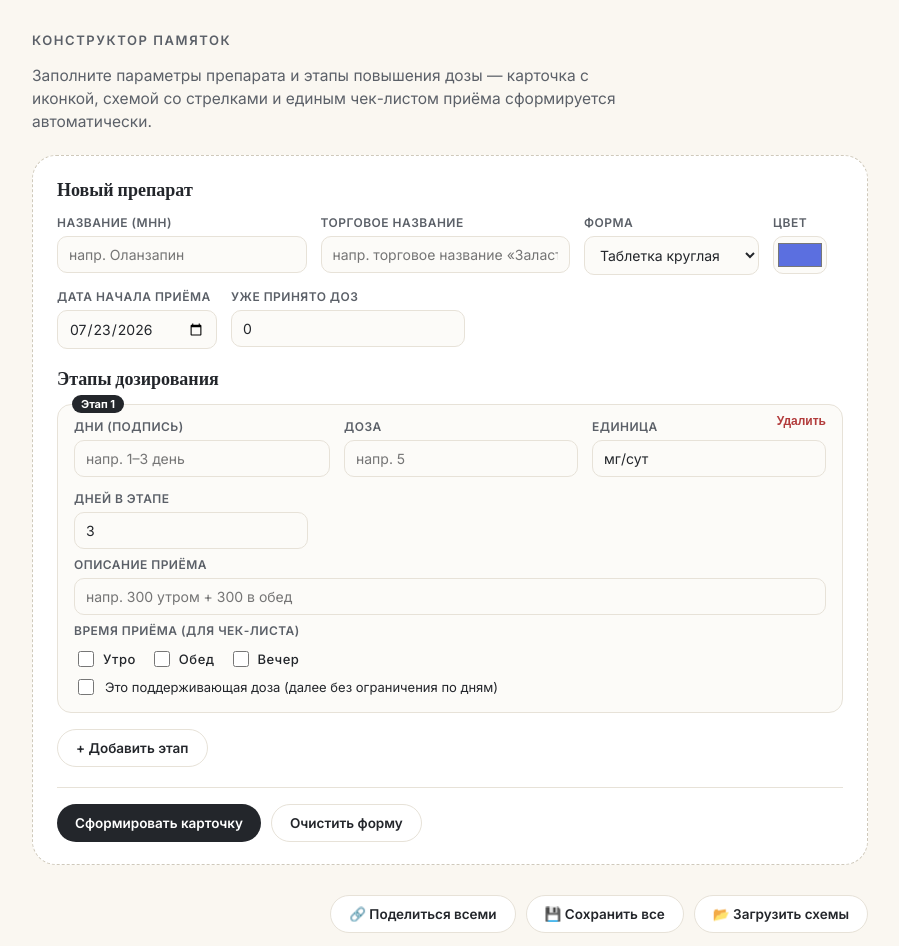
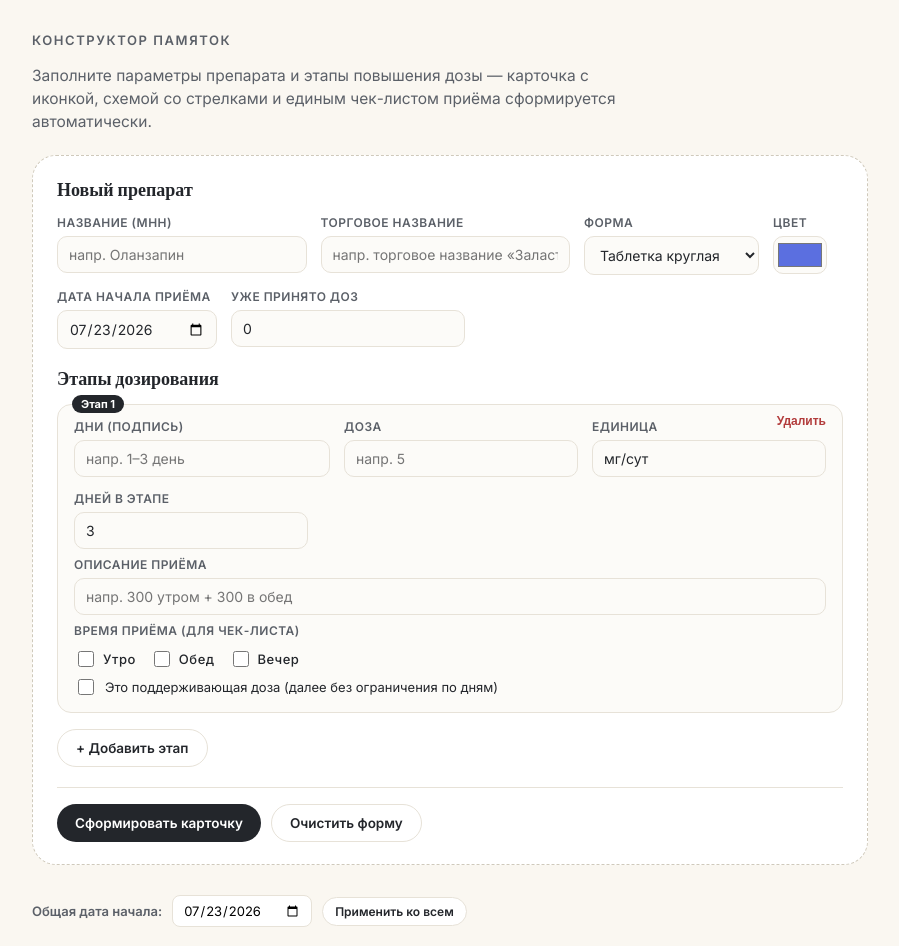
Before and after one commit to leerov/pill-schedule, a React (Vite) app: page / in a window 1280 px wide. Shown: the top 946 px of the page, without its empty margins (190-1089 px from the left). Built offline with nearby package versions, Linux system fonts and the light colour scheme.

Commit message:
fix: add missing props to BuilderForm to prevent blank screen

```diff
--- a/src/App.tsx
+++ b/src/App.tsx
@@ -10,6 +10,8 @@ import './index.css';
 
 function App() {
   const [meds, setMeds] = useState<Medication[]>([]);
+  const [editingMedId, setEditingMedId] = useState<string | null>(null);
+  const [globalStartDate, setGlobalStartDate] = useState(DateUtils.todayISO());
 
   useEffect(() => {
     const urlMeds = StorageUtils.decodeFromURL();
@@ -41,6 +43,11 @@ function App() {
     setMeds(prev => [newMed, ...prev]);
   };
 
+  const handleUpdate = (updatedMed: Medication) => {
+    setMeds(prev => prev.map(m => m.id === updatedMed.id ? updatedMed : m));
+    setEditingMedId(null);
+  };
+
   const handleImport = (newMeds: Medication[]) => {
     setMeds(prev => [...newMeds, ...prev]);
   };
@@ -49,6 +56,19 @@ function App() {
     setMeds(prev => prev.filter(m => m.id !== id));
   };
 
+  const handleEdit = (id: string) => {
+    setEditingMedId(id);
+    setTimeout(() => {
+      document.querySelector('.builder')?.scrollIntoView({ behavior: 'smooth', block: 'start' });
+    }, 100);
+  };
+
+  const applyGlobalStartDate = () => {
+    setMeds(prev => prev.map(med => ({ ...med, startDate: globalStartDate })));
+  };
+
+  const editingMed = meds.find(m => m.id === editingMedId) || null;
+
   return (
     <div className="wrap">
       <header>
@@ -56,7 +76,25 @@ function App() {
         <p className="lead">Заполните параметры препарата и этапы повышения дозы — карточка с иконкой, схемой со стрелками и единым чек-листом приёма сформируется автоматически.</p>
       </header>
 
-      <BuilderForm onGenerate={handleGenerate} />
+      <BuilderForm
+        onGenerate={handleGenerate}
+        editingMed={editingMed}
+        onUpdate={handleUpdate}
+        onCancelEdit={() => setEditingMedId(null)}
+      />
+
+      <div className="builder-actions" style={{ marginBottom: '20px', justifyContent: 'flex-start', gap: '10px', alignItems: 'center', flexWrap: 'wrap' }}>
+        <label style={{ fontSize: '13px', fontWeight: 600, color: 'var(--ink-soft)' }}>Общая дата начала:</label>
+        <input
+          type="date"
+          value={globalStartDate}
+          onChange={e => setGlobalStartDate(e.target.value)}
+          style={{ border: '1px solid var(--line)', borderRadius: '8px', padding: '6px 10px', fontSize: '13px', fontFamily: 'Inter, sans-serif' }}
+        />
+        <button className="ghost-btn" style={{ fontSize: '12px', padding: '6px 12px' }} onClick={applyGlobalStartDate}>
+          Применить ко всем
+        </button>
+      </div>
 
       <FileControls meds={meds} onImport={handleImport} />
 
@@ -66,6 +104,7 @@ function App() {
             <ScheduleCard
               med={med}
               onDelete={() => handleDelete(med.id)}
+              onEdit={() => handleEdit(med.id)}
             />
             <TrackerTable
               med={med}
--- a/src/components/BuilderForm.tsx
+++ b/src/components/BuilderForm.tsx
@@ -4,6 +4,9 @@ import { DateUtils } from '../utils/dateUtils';
 
 interface BuilderFormProps {
   onGenerate: (med: Medication) => void;
+  editingMed?: Medication | null;
+  onUpdate?: (med: Medication) => void;
+  onCancelEdit?: () => void;
 }
 
 const CONFIG = {
@@ -11,16 +14,41 @@ const CONFIG = {
   defaultColor: '#5B6FE0'
 };
 
-export const BuilderForm: React.FC<BuilderFormProps> = ({ onGenerate }) => {
-  const [name, setName] = useState('');
-  const [sub, setSub] = useState('');
-  const [shape, setShape] = useState(CONFIG.defaultShape);
-  const [color, setColor] = useState(CONFIG.defaultColor);
-  const [startDate, setStartDate] = useState(DateUtils.todayISO());
-  const [taken, setTaken] = useState(0);
+export const BuilderForm: React.FC<BuilderFormProps> = ({ onGenerate, editingMed, onUpdate, onCancelEdit }) => {
+  const [name, setName] = useState(editingMed?.name || '');
+  const [sub, setSub] = useState(editingMed?.sub || '');
+  const [shape, setShape] = useState<'tablet-round' | 'tablet-oval' | 'capsule'>(editingMed?.icon || CONFIG.defaultShape);
+  const [color, setColor] = useState(editingMed?.color || CONFIG.defaultColor);
+  const [startDate, setStartDate] = useState(editingMed?.startDate || DateUtils.todayISO());
+  const [taken, setTaken] = useState(editingMed?.takenCount || 0);
   const [phases, setPhases] = useState<FormPhase[]>([{
     day: '', dose: '', unit: 'мг/сут', days: 3, detail: '', maintenance: false, times: []
   }]);
+
+  React.useEffect(() => {
+    if (editingMed) {
+      setName(editingMed.name);
+      setSub(editingMed.sub);
+      setShape(editingMed.icon);
+      setColor(editingMed.color);
+      setStartDate(editingMed.startDate);
+      setTaken(editingMed.takenCount);
+
+      const newPhases: FormPhase[] = editingMed.phases.map((p, idx) => {
+        const step = editingMed.steps[idx] || { day: '', dose: '', unit: '', detail: '', maintenance: false };
+        return {
+          day: step.day,
+          dose: step.dose,
+          unit: step.unit,
+          days: p.days,
+          detail: step.detail,
+          maintenance: p.maintenance || false,
+          times: p.times
+        };
+      });
+      setPhases(newPhases.length > 0 ? newPhases : [{ day: '', dose: '', unit: 'мг/сут', days: 3, detail: '', maintenance: false, times: [] }]);
+    }
+  }, [editingMed]);
 
   const addPhase = () => {
     setPhases([...phases, { day: '', dose: '', unit: 'мг/сут', days: 3, detail: '', maintenance: false, times: [] }]);
@@ -47,7 +75,7 @@ export const BuilderForm: React.FC<BuilderFormProps> = ({ onGenerate }) => {
     setPhases(newPhases);
   };
 
-  const handleGenerate = () => {
+  const handleSubmit = () => {
     if (!name.trim()) {
       alert("Укажите название препарата");
       return;
@@ -72,8 +100,8 @@ export const BuilderForm: React.FC<BuilderFormProps> = ({ onGenerate }) => {
       maintenance: p.maintenance
     }));
 
-    onGenerate({
-      id: crypto.randomUUID(),
+    const medData = {
+      id: editingMed ? editingMed.id : crypto.randomUUID(),
       name: name.trim(),
       sub: sub.trim() || 'схема приёма',
       icon: shape as 'tablet-round' | 'tablet-oval' | 'capsule',
@@ -82,8 +110,12 @@ export const BuilderForm: React.FC<BuilderFormProps> = ({ onGenerate }) => {
       takenCount: taken,
       steps,
       phases: medPhases
-    });
+    };
 
+    if (editingMed && onUpdate) {
+      onUpdate(medData);
+    } else {
+      onGenerate(medData);
       setName('');
       setSub('');
       setShape(CONFIG.defaultShape);
@@ -91,6 +123,7 @@ export const BuilderForm: React.FC<BuilderFormProps> = ({ onGenerate }) => {
       setStartDate(DateUtils.todayISO());
       setTaken(0);
       setPhases([{ day: '', dose: '', unit: 'мг/сут', days: 3, detail: '', maintenance: false, times: [] }]);
+    }
   };
 
   return (
@@ -183,12 +216,19 @@ export const BuilderForm: React.FC<BuilderFormProps> = ({ onGenerate }) => {
       </div>
 
       <div className="builder-actions" style={{marginTop: '20px', borderTop: '1px solid var(--line)', paddingTop: '16px'}}>
-        <button className="solid-btn" onClick={handleGenerate}>Сформировать карточку</button>
+        <button className="solid-btn" onClick={handleSubmit}>
+          {editingMed ? 'Обновить препарат' : 'Сформировать карточку'}
+        </button>
+        {editingMed && onCancelEdit && (
+          <button className="ghost-btn" onClick={onCancelEdit}>Отмена</button>
+        )}
+        {!editingMed && (
           <button className="ghost-btn" onClick={() => {
             setName(''); setSub(''); setShape(CONFIG.defaultShape); setColor(CONFIG.defaultColor);
             setStartDate(DateUtils.todayISO()); setTaken(0);
             setPhases([{ day: '', dose: '', unit: 'мг/сут', days: 3, detail: '', maintenance: false, times: [] }]);
           }}>Очистить форму</button>
+        )}
       </div>
     </div>
   );
--- a/src/components/FileControls.tsx
+++ b/src/components/FileControls.tsx
@@ -44,7 +44,7 @@ export const FileControls: React.FC<FileControlsProps> = ({ meds, onImport }) =>
   };
 
   return (
-    <div className="builder-actions" style={{ marginBottom: '20px', justifyContent: 'flex-end', gap: '10px' }}>
+    <div className="builder-actions" style={{ marginBottom: '20px', justifyContent: 'center', gap: '10px' }}>
       <input
         type="file"
         ref={fileInputRef}
@@ -53,13 +53,13 @@ export const FileControls: React.FC<FileControlsProps> = ({ meds, onImport }) =>
         onChange={handleFileChange}
       />
       <button className="ghost-btn" onClick={handleShareAll}>
-        🔗 Поделиться всеми
+        🔗 Скопировать ссылку
       </button>
       <button className="ghost-btn" onClick={handleExportAll}>
-        💾 Сохранить все
+        💾 Сохранить схему в файл
       </button>
       <button className="ghost-btn" onClick={() => fileInputRef.current?.click()}>
-        📂 Загрузить схемы
+        📂 Загрузить схему из файла
       </button>
     </div>
   );
--- a/src/components/ScheduleCard.tsx
+++ b/src/components/ScheduleCard.tsx
@@ -44,9 +44,10 @@ const getMedIcon = (type: string, color: string) => {
 interface ScheduleCardProps {
   med: Medication;
   onDelete: () => void;
+  onEdit: () => void;
 }
 
-export const ScheduleCard: React.FC<ScheduleCardProps> = ({ med, onDelete }) => {
+export const ScheduleCard: React.FC<ScheduleCardProps> = ({ med, onDelete, onEdit }) => {
   const accent = med.color;
   const soft = ColorUtils.lighten(accent, 0.86);
   const dark = ColorUtils.darken(accent, 0.12);
@@ -95,7 +96,9 @@ export const ScheduleCard: React.FC<ScheduleCardProps> = ({ med, onDelete }) =>
           <h2>{med.name}</h2>
           <div className="sub">{med.sub}</div>
         </div>
-        <div style={{ marginLeft: 'auto' }} />
+        <div style={{ display: 'flex', gap: '8px', marginLeft: 'auto' }}>
+          <button className="ghost-btn" style={{ fontSize: '11px', padding: '4px 8px' }} onClick={onEdit}>✏️ Редактировать</button>
+        </div>
       </div>
       <div className="steps" dangerouslySetInnerHTML={{ __html: stepsHtml }} />
     </div>
```
Lines whose indentation alone changed are shown as unchanged.
